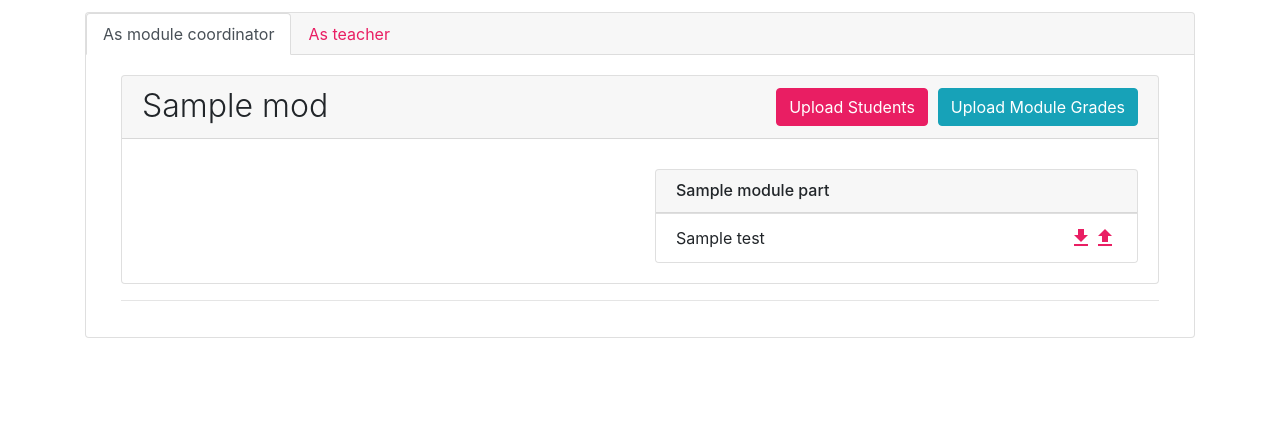
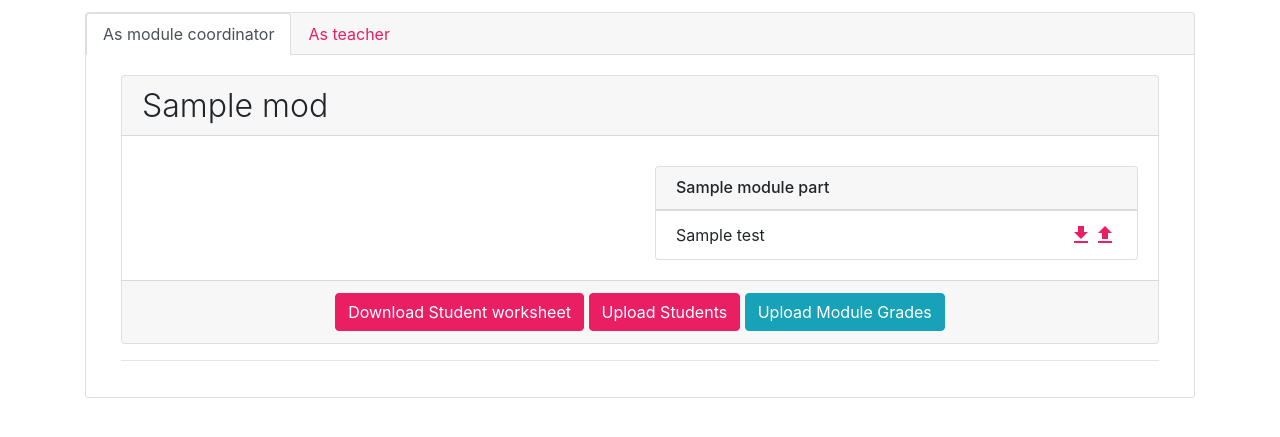
Before and after one commit to tkerkhoven/Seth, a Django app: template Seth/importer/templates/importer/mcindex2.html in a window 1280 px wide. Shown: the part 68-505 px from the top of the page. Run offline with Django 3.2, Linux system fonts and the light colour scheme; the template is opened without the code that fills it: most values are stand-ins (such as "Sample title", 1, 10 or a date in 2020); parts of the project's set-up code (start-up, migrations or seed data) failed here and were passed over; some libraries are stand-ins or nearby versions.

Commit message:
Added download student template button

```diff
--- a/Seth/importer/templates/importer/mcindex2.html
+++ b/Seth/importer/templates/importer/mcindex2.html
@@ -31,24 +31,21 @@
                                 {% for mod in module_ed_list %}
                                     <div class="col-lg-12">
                                         <div class="card">
-                        {#                    <h5 class="card-header">#}
-                        {#                        {{ mod }}#}
-                        {#                        <a href="#" class="float-right">#}
-                        {#                            <i class="material-icons">file_upload</i>#}
-                        {#                        </a>#}
-                        {#                        <a href="#" class="float-right">#}
-                        {#                            <i class="material-icons">file_download</i>#}
-                        {#                        </a>#}
-                        {#                    </h5>#}
                                             <div class="card-header">
                                                 <span class="display-5">{{ mod }}</span>
-                                                <form style="margin-bottom: 0; margin-left: 10px;" action="{% url 'importer:import_module' mod.pk %}" class="float-right">
-                                                    <input class="btn btn-info pointer" type="submit" value="Upload Module Grades"/>
-                                                </form>
-                                                <form style="margin-bottom: 0;" action="{% url 'importer:import_student_to_module' mod.pk %}" class="float-right">
-                                                    <input class="btn btn-primary pointer" type="submit" value="Upload Students"/>
-                                                </form>
+
                                             </div>
+{#                                            <div style="padding-bottom: 0" class="card-body">#}
+{#                                                <form style="display: inline-block; margin-bottom: 0" action="{% url 'importer:import_module' mod.pk %}">#}
+{#                                                    <input class="btn btn-info pointer" type="submit" value="Upload Module Grades"/>#}
+{#                                                </form>#}
+{#                                                <form style="display: inline-block; margin-bottom: 0;" action="{% url 'importer:export_student_to_module' mod.pk %}">#}
+{#                                                    <input class="btn btn-primary pointer" type="submit" value="Download Student worksheet"/>#}
+{#                                                </form>#}
+{#                                                <form style="display: inline-block; margin-bottom: 0" action="{% url 'importer:import_student_to_module' mod.pk %}">#}
+{#                                                    <input class="btn btn-primary pointer" type="submit" value="Upload Students"/>#}
+{#                                                </form>#}
+{#                                            </div>#}
                                             <div class="card-body">
                                                 <div class="row">
                                                     {% for module_part in mod.modulepart_set.all %}
@@ -76,6 +73,17 @@
                                                         {% endif %}
                                                     {% endfor %}
                                                 </div>
+                                            </div>
+                                            <div class="card-footer text-center">
+                                                <form style="display: inline-block; margin-bottom: 0;" action="{% url 'importer:export_student_to_module' mod.pk %}">
+                                                    <input class="btn btn-primary pointer" type="submit" value="Download Student worksheet"/>
+                                                </form>
+                                                <form style="display: inline-block; margin-bottom: 0" action="{% url 'importer:import_student_to_module' mod.pk %}">
+                                                    <input class="btn btn-primary pointer" type="submit" value="Upload Students"/>
+                                                </form>
+                                                <form style="display: inline-block; margin-bottom: 0" action="{% url 'importer:import_module' mod.pk %}">
+                                                    <input class="btn btn-info pointer" type="submit" value="Upload Module Grades"/>
+                                                </form>
                                             </div>
                                         </div>
                                         <hr>
```
